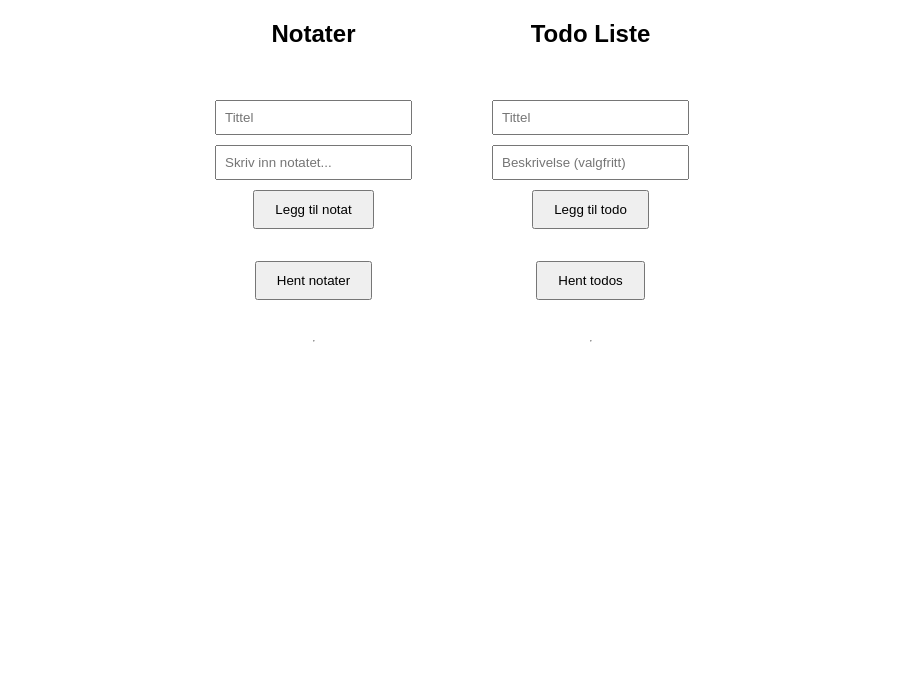
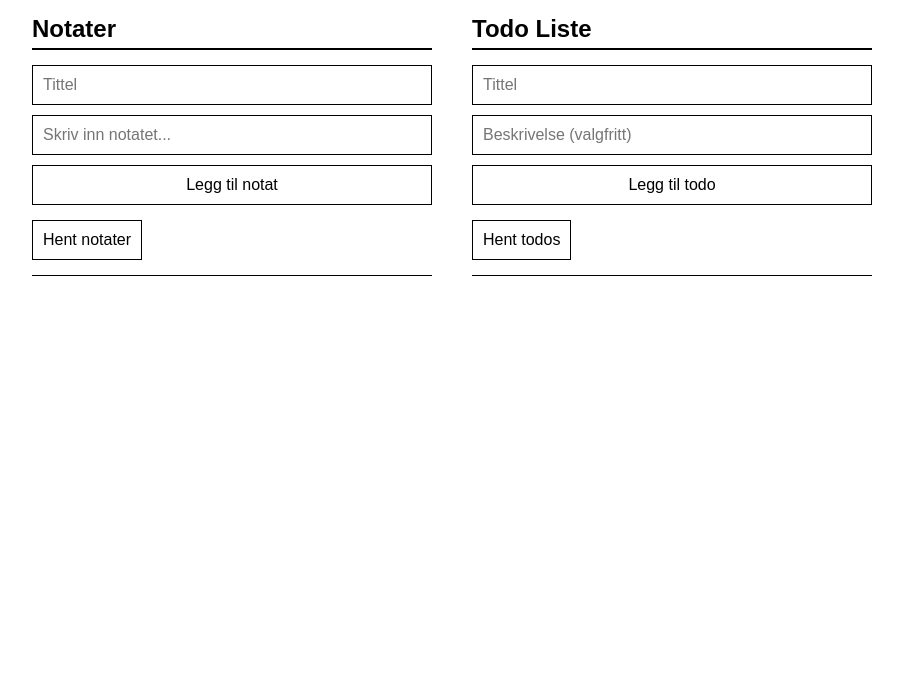
Before and after one commit to Benjamin-LucasM/notatblokk-app, a plain HTML site: page klient/index.html in a window 1280 px wide. Shown: the part 100-800 px from the top of the page, without its empty margins (188-1091 px from the left). Drawn offline with Linux system fonts and the light colour scheme.

Commit message:
style css oppdatert

```diff
--- a/klient/style.css
+++ b/klient/style.css
@@ -1,66 +1,96 @@
-body {
+* {
+    box-sizing: border-box;
+    margin: 0;
+    padding: 0;
     font-family: Arial, sans-serif;
-    margin: 20px;
-    display: flex;
-    align-items: center;
-    flex-direction: column;
 }
 
-input {
-    width: 100%;
-    padding: 8px;
-    margin-bottom: 10px;
-    box-sizing: border-box;
+body {
+    padding: 40px;
+    background: #fff;
+    color: #000;
 }
 
-button {
-    padding: 10px 20px;
-    cursor: pointer;
-}
-
-.note {
-    border: 1px solid #ccc;
-    padding: 10px;
-    margin-top: 10px;
-    border-radius: 4px;
+h1 {
+    text-align: center;
+    margin-bottom: 30px;
+    font-size: 2.5rem;
+    letter-spacing: 1px;
 }
 
 .main {
     display: flex;
-    justify-content: space-around;
-    gap: 5rem;
+    gap: 40px;
+    justify-content: center;
+    align-items: flex-start;
 }
 
-.notater {
-    display: flex;
-    flex-direction: column;
-    align-items: center;
-    gap: 2rem;
+.notater, .todos {
+    width: 400px;
 }
 
-.todos {
-    display: flex;
-    flex-direction: column;
-    align-items: center;
-    gap: 2rem;
-}
-
-#todosContainer {
-    width: 100%;
-}
-
-#notesContainer {
-    width: 100%;
+h2 {
+    margin-bottom: 15px;
+    font-size: 1.5rem;
+    border-bottom: 2px solid #000;
+    padding-bottom: 5px;
 }
 
 .box {
     display: flex;
-    align-items: center;
     flex-direction: column;
+    gap: 10px;
+    margin-bottom: 15px;
+}
+
+input {
+    padding: 10px;
+    border: 1px solid #000;
+    font-size: 1rem;
+}
+
+button {
+    padding: 10px;
+    border: 1px solid #000;
+    background: none;
+    cursor: pointer;
+    font-size: 1rem;
+    transition: transform 0.1s ease;
+}
+
+button:hover {
+    transform: scale(1.02);
+}
+
+hr {
+    margin: 15px 0;
+    border: none;
+    border-top: 1px solid #000;
+}
+
+.note {
+    border: 1px solid #000;
+    padding: 15px;
+    margin-bottom: 10px;
+}
+
+.note h3 {
+    margin-bottom: 10px;
+    font-size: 1.2rem;
+}
+
+.note p {
+    font-size: 0.95rem;
+    line-height: 1.4;
 }
 
 .checkbox {
     display: flex;
-    flex-direction: row;
-    gap: 1rem;
+    align-items: center;
+    gap: 10px;
 }
+
+.checkbox input {
+    width: 16px;
+    height: 16px;
+}
```
Also changed, not shown: README.md.
